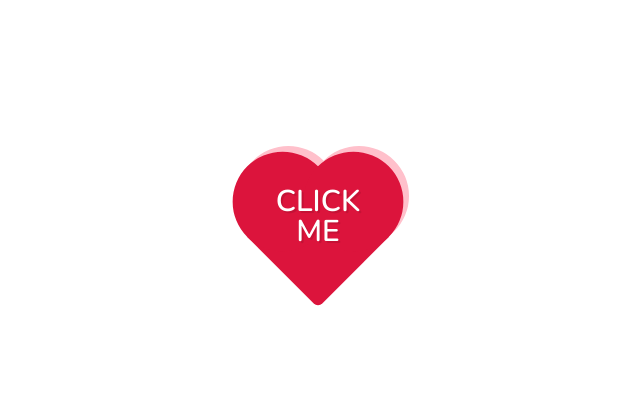
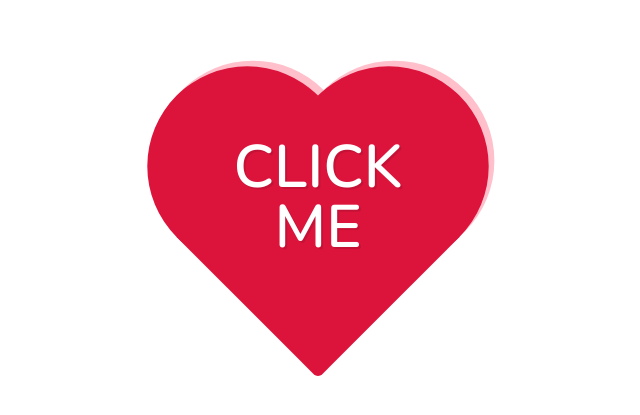
Before and after one commit to arvind1705/super-telegram, a plain HTML site: page index.html in a window 1280 px wide. Shown: the part 163-578 px from the top of the page, without its empty margins (322-962 px from the left). Drawn offline with nearby package versions, Linux system fonts and the light colour scheme.

Commit message:
Update style.css

```diff
--- a/style.css
+++ b/style.css
@@ -1,6 +1,6 @@
 @import url("https://fonts.googleapis.com/css?family=Nunito:600");
 :root {
-  --heart-size: 100px;
+  --heart-size: 200px;
   --heart-bg-color: crimson;
   --heart-text-color: white;
   --heart-shadow-color: pink;
@@ -57,7 +57,7 @@ body {
   bottom: 0;
   left: 0;
   margin: auto;
-  font-size: 30px;
+  font-size: 60px;
   text-align: center;
   text-shadow: rgba(0, 0, 0, 0.1) 2px 2px 0;
   text-transform: uppercase;
```
